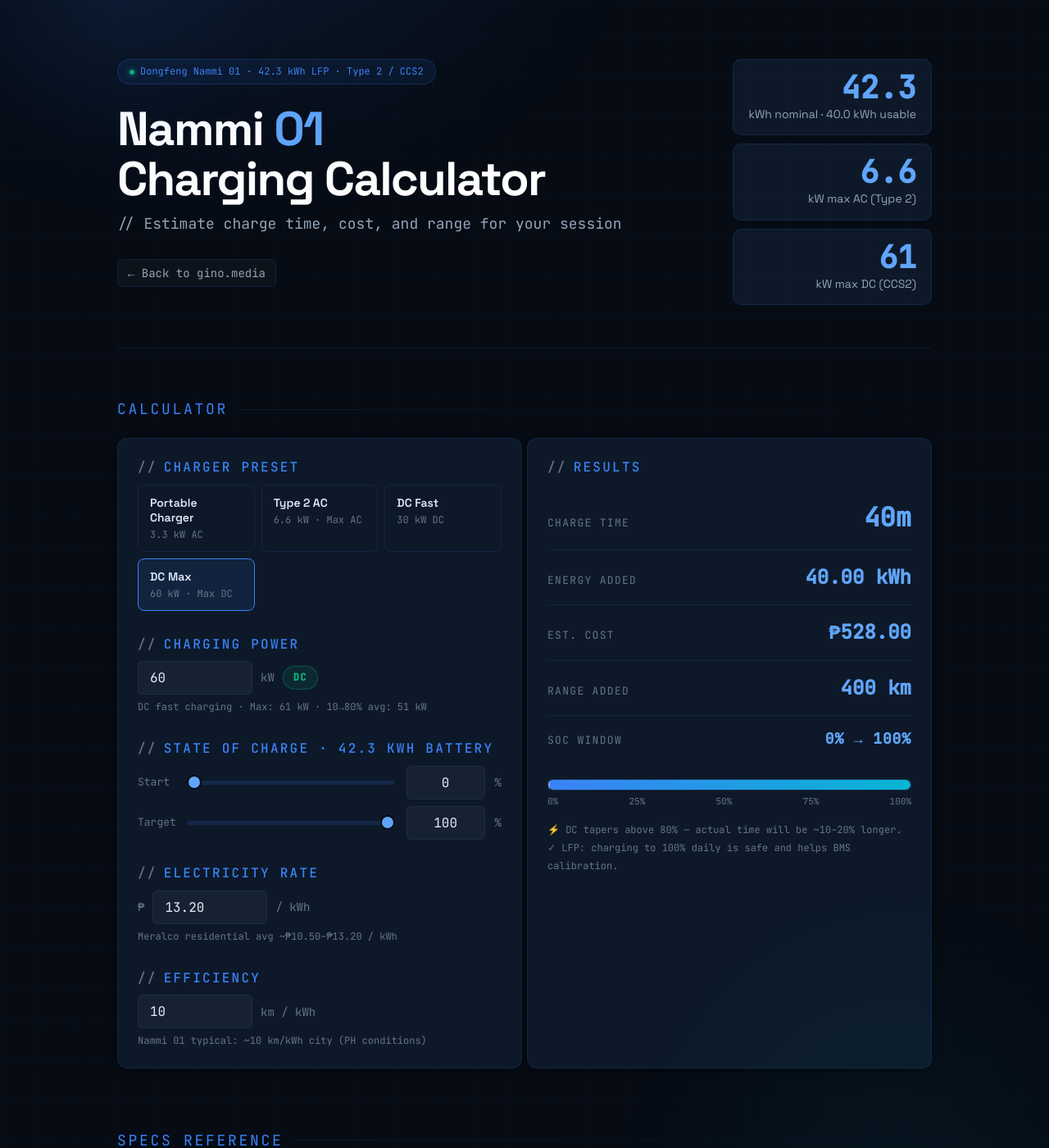
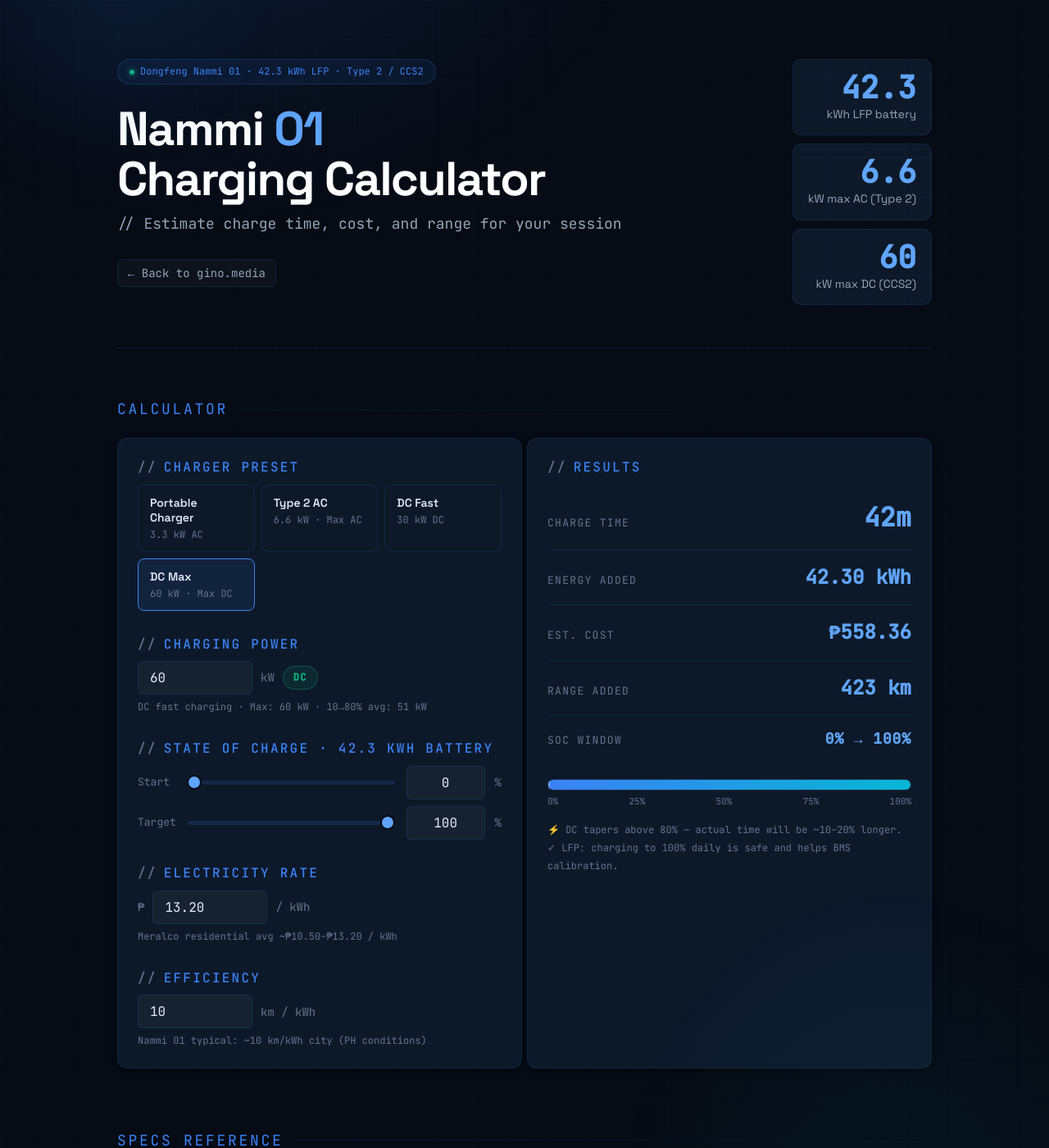
Before and after one commit to ginomeee/ginomedia, a Jekyll site: the page built from nammi.md, in a window 1280 px wide and 1400 px high. Shown: the whole window at 82% size. Built offline with Jekyll 4.4.1, drawn with Linux system fonts in a browser that asks for light colours; some of the changed text lies outside the part shown.

Commit message:
Remove usable kWh only use nominal

```diff
--- a/nammi.md
+++ b/nammi.md
@@ -41,9 +41,9 @@
         </div>
       </div>
       <div class="stat-stack">
-        <div class="stat-card"><div class="stat-num">42.3</div><div class="stat-label">kWh nominal · 40.0 kWh usable</div></div>
+        <div class="stat-card"><div class="stat-num">42.3</div><div class="stat-label">kWh LFP battery</div></div>
         <div class="stat-card"><div class="stat-num">6.6</div><div class="stat-label">kW max AC (Type 2)</div></div>
-        <div class="stat-card"><div class="stat-num">61</div><div class="stat-label">kW max DC (CCS2)</div></div>
+        <div class="stat-card"><div class="stat-num">60</div><div class="stat-label">kW max DC (CCS2)</div></div>
       </div>
     </div>
   </header>
@@ -203,10 +203,10 @@
       <div class="card">
         <div class="job-top">
           <div><div class="job-company">DC Fast Charging</div><div class="job-role">CCS2 (CCS Combo 2)</div></div>
-          <span class="job-date">Max 61 kW</span>
+          <span class="job-date">Max 60 kW</span>
         </div>
         <p class="job-desc">
-          Peak DC: <span class="hl">61 kW</span>. Average 10→80%: <span class="hl">51 kW</span>.
+          Peak DC: <span class="hl">60 kW</span>. Average 10→80%: <span class="hl">51 kW</span>.
           10→80% on a 100 kW charger takes ~<span class="hl">35 minutes</span>. On a 50 kW charger: ~<span class="hl">44 minutes</span>.
           DC tapers significantly above 80% SOC. Autocharge supported; Plug &amp; Charge not supported.
         </p>
@@ -546,9 +546,9 @@
 
 <script>
 const NOMINAL_KWH = 42.3;
-const USABLE_KWH  = 40.0;
+const USABLE_KWH  = 42.3;
 const AC_MAX      = 6.6;
-const DC_MAX      = 61;
+const DC_MAX      = 60;
 let currentPower  = 60;
 
 function selectPreset(el) {
```
